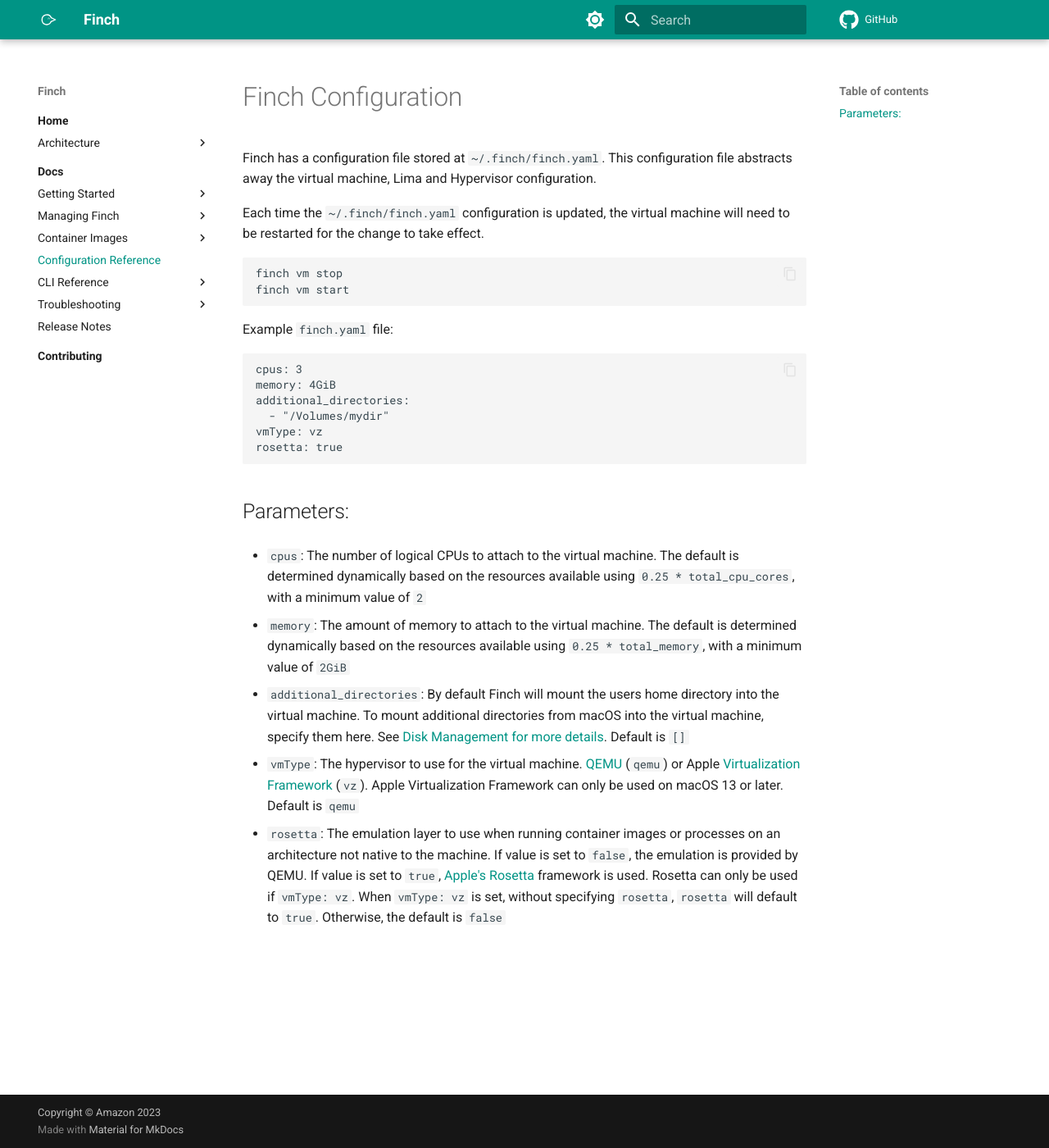
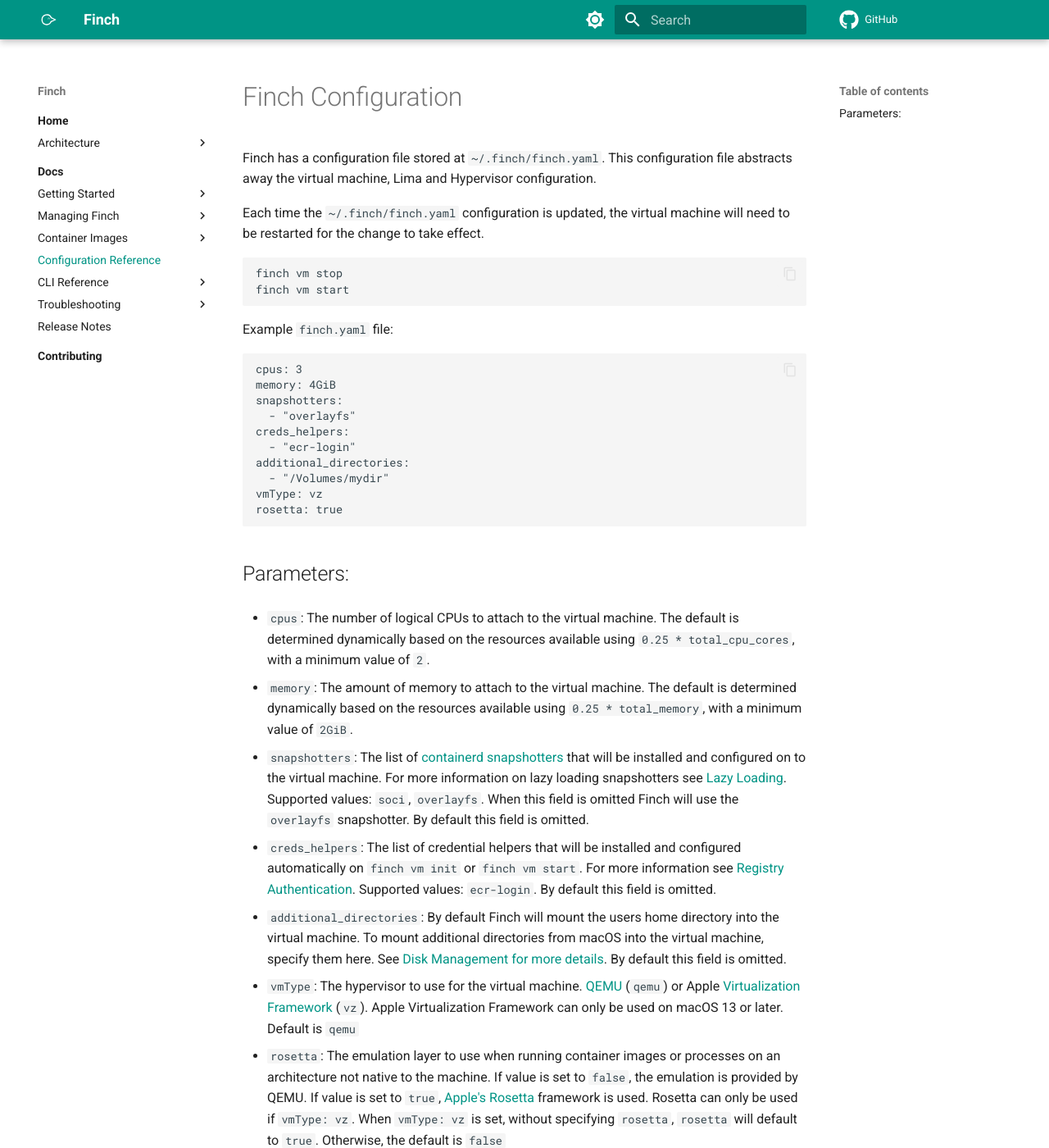
Before and after one commit to runfinch/finch-website, an MkDocs documentation site: the page built from docs/docs/configuration-reference.md, in a window 1280 px wide and 1400 px high. Shown: the whole window at 82% size. Built offline with MkDocs 1.6.1 and Material for MkDocs 9.7.7, drawn with Linux system fonts in a browser that asks for light colours; comment, search, counter and statistics services are not loaded.

Commit message:
docs: Add cred_helpers and snapshotters
Signed-off-by: Olly Pomeroy <opomer@amazon.co.uk>

````diff
--- a/docs/docs/configuration-reference.md
+++ b/docs/docs/configuration-reference.md
@@ -17,6 +17,10 @@
 ```
 cpus: 3
 memory: 4GiB
+snapshotters:
+  - "overlayfs"
+creds_helpers:
+  - "ecr-login"
 additional_directories:
   - "/Volumes/mydir"
 vmType: vz
@@ -25,30 +29,45 @@
 
 ## Parameters:
 
-- `cpus`: The number of logical CPUs to attach to the virtual machine. The default is
-  determined dynamically based on the resources available using `0.25 * total_cpu_cores`,
-  with a minimum value of `2`
+- `cpus`: The number of logical CPUs to attach to the virtual machine. The
+  default is determined dynamically based on the resources available using
+  `0.25 * total_cpu_cores`, with a minimum value of `2`.
 
+- `memory`: The amount of memory to attach to the virtual machine. The default
+  is determined dynamically based on the resources available using
+   `0.25 * total_memory`, with a minimum value of `2GiB`.
 
-- `memory`: The amount of memory to attach to the virtual machine. The default is
-  determined dynamically based on the resources available using `0.25 * total_memory`,
-  with a minimum value of `2GiB`
+- `snapshotters`: The list of [containerd
+  snapshotters](https://github.com/containerd/containerd/tree/main/docs/snapshotters)
+  that will be installed and configured on to the virtual machine. For more
+  information on lazy loading snapshotters see [Lazy
+  Loading](/docs/container-images/lazy-loading/). Supported values: `soci`,
+  `overlayfs`. When this field is omitted Finch will use the `overlayfs`
+  snapshotter. By default this field is omitted.
+
+- `creds_helpers`: The list of credential helpers that will be installed and
+  configured automatically on `finch vm init` or `finch vm start`. For more
+  information see [Registry
+  Authentication](/docs/container-images/authentication/). Supported values:
+  `ecr-login`. By default this field is omitted.
 
 - `additional_directories`: By default Finch will mount the users home directory
   into the virtual machine. To mount additional directories from macOS into the
   virtual machine, specify them here. See [Disk Management for more
-  details](/docs/managing-finch/disk-management/). Default is `[]`
+  details](/docs/managing-finch/disk-management/). By default this field is
+  omitted.
 
 - `vmType`: The hypervisor to use for the virtual machine.
   [QEMU](https://www.qemu.org/) (`qemu`) or Apple [Virtualization
-  Framework](https://developer.apple.com/documentation/virtualization) (`vz`). Apple
-  Virtualization Framework can only be used on macOS 13 or later. Default is
-  `qemu`
+  Framework](https://developer.apple.com/documentation/virtualization) (`vz`).
+  Apple Virtualization Framework can only be used on macOS 13 or later. Default
+  is `qemu`
 
 - `rosetta`: The emulation layer to use when running container images or
   processes on an architecture not native to the machine. If value is set to
   `false`, the emulation is provided by QEMU. If value is set to `true`,
   [Apple's
   Rosetta](https://developer.apple.com/documentation/apple-silicon/about-the-rosetta-translation-environment)
-  framework is used. Rosetta can only be used if `vmType: vz`. When `vmType: vz` is set,
-  without specifying `rosetta`, `rosetta` will default to `true`. Otherwise, the default is `false`
+  framework is used. Rosetta can only be used if `vmType: vz`. When `vmType: vz`
+  is set, without specifying `rosetta`, `rosetta` will default to `true`.
+  Otherwise, the default is `false`
````
